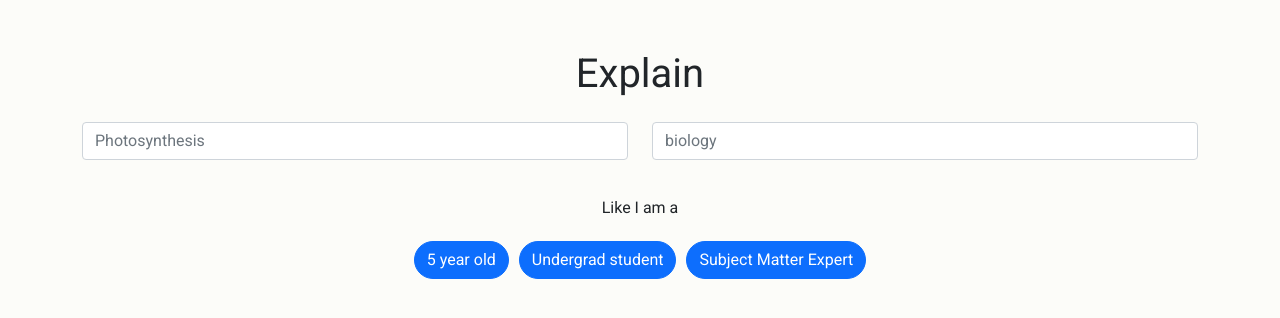
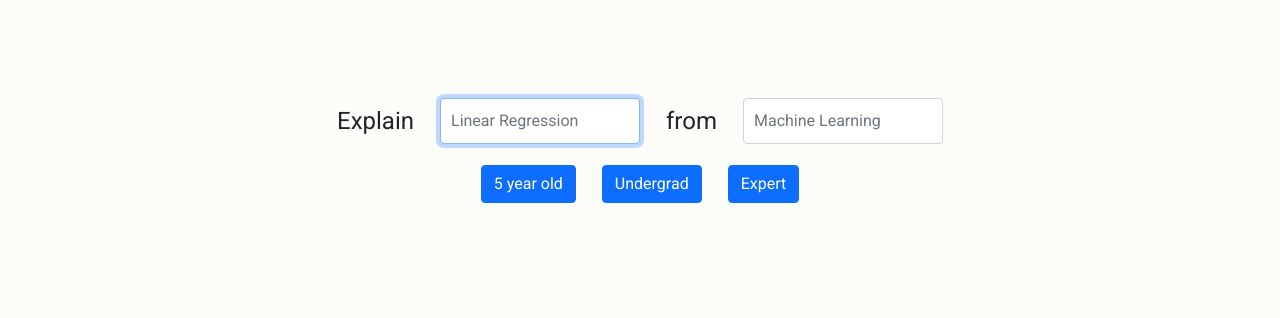
Before and after one commit to AryanDeore/Flashcard, a Flask app: page / in a window 1280 px wide. Shown: the top 318 px of the page. Run offline with Flask 3, Linux system fonts and the light colour scheme; some libraries are stand-ins or nearby versions.

```diff
--- a/app.py
+++ b/app.py
@@ -38,6 +38,7 @@ def generate_explanation(topic, domain, level):
         response.raise_for_status()
         return response.json().get("choices")[0].get("message").get("content")
     except requests.exceptions.RequestException as e:
+        app.logger.error(f"RequestException: {e}")
         return f"An error occurred: {e}"
 
 @app.route('/', methods=['GET', 'POST'])
--- a/static/css/style.css
+++ b/static/css/style.css
@@ -4,31 +4,61 @@ body {
     padding-top: 50px;
 }
 
-.search-container {
-    margin-bottom: 20px;
+h3,
+h4 {
+    margin: 0;
+    padding: 0;
 }
 
-.search-box {
-    position: relative;
+form {
+    display: flex;
+    flex-direction: column;
+    align-items: center;
 }
 
-.search-box input {
-    padding-right: 30px;
+form .d-flex {
+    flex-wrap: wrap;
+    gap: 10px;
 }
 
-.search-icon {
-    position: absolute;
-    right: 10px;
-    top: 50%;
-    transform: translateY(-50%);
+form input[type="text"] {
+    width: 200px;
+    padding: 10px;
+    margin: 0 10px;
 }
 
-.btn-custom {
+form span {
+    margin: 0 10px;
+}
+
+button {
+    padding: 10px 20px;
     border-radius: 25px;
     margin: 5px;
+    background-color: #007bff;
+    color: white;
+    border: none;
+    transition: background-color 0.3s;
+}
+
+button:hover {
+    background-color: #0056b3;
 }
 
 .explanation {
-    margin-top: 30px;
     text-align: left;
+    padding: 20px;
+    border-radius: 10px;
+    background-color: #ffffff;
+    box-shadow: 0 0 10px rgba(0, 0, 0, 0.1);
 }
+
+.explanation h2,
+.explanation h3 {
+    font-weight: bold;
+    margin-top: 20px;
+}
+
+.explanation p {
+    margin-bottom: 10px;
+}
--- /dev/null
+++ b/static/js/script.js
@@ -0,0 +1,3 @@
+document.addEventListener("DOMContentLoaded", function () {
+    document.querySelector("input[name='topic']").focus();
+});
--- a/templates/index.html
+++ b/templates/index.html
@@ -14,35 +14,28 @@
 </head>
 
 <body>
-    <div class="container">
-        <h1 class="text-center mb-4">Explain</h1>
-        <form id="explain-form" method="POST">
-            <div class="row search-container">
-                <div class="col-md-6 mb-3">
-                    <div class="search-box">
-                        <input type="text" class="form-control" name="topic" placeholder="Photosynthesis" required>
-                    </div>
-                </div>
-                <div class="col-md-6 mb-3">
-                    <div class="search-box">
-                        <input type="text" class="form-control" name="domain" placeholder="biology" required>
-                    </div>
-                </div>
+    <div class="container text-center mt-5">
+        <form id="explain-form" method="POST" class="mb-4">
+            <div class="d-flex justify-content-center align-items-center mb-3">
+                <h4><span class="mx-2">Explain</span></h4>
+                <input type="text" class="form-control mx-2" name="topic" placeholder="Linear Regression" required>
+                <h4><span class="mx-2">from</span></h4>
+                <input type="text" class="form-control mx-2" name="domain" placeholder="Machine Learning" required>
             </div>
-            <p class="text-center">Like I am a</p>
             <div class="d-flex justify-content-center">
-                <button type="submit" class="btn btn-primary btn-custom" name="level" value="5 year old">5 year
-                    old</button>
-                <button type="submit" class="btn btn-primary btn-custom" name="level"
-                    value="undergrad student">Undergrad student</button>
-                <button type="submit" class="btn btn-primary btn-custom" name="level"
-                    value="Subject Matter Expert">Subject Matter Expert</button>
+                <button type="submit" form="explain-form" class="btn btn-primary mx-2" name="level" value="5 year old">5
+                    year old</button>
+                <button type="submit" form="explain-form" class="btn btn-primary mx-2" name="level"
+                    value="undergrad student">Undergrad</button>
+                <button type="submit" form="explain-form" class="btn btn-primary mx-2" name="level"
+                    value="Subject Matter Expert">Expert</button>
             </div>
         </form>
         {% if explanation %}
         <div id="explanation-output" class="explanation mt-4">{{ explanation|safe }}</div>
         {% endif %}
     </div>
+    <script src="{{ url_for('static', filename='js/script.js') }}"></script>
 </body>
 
 </html>
```
